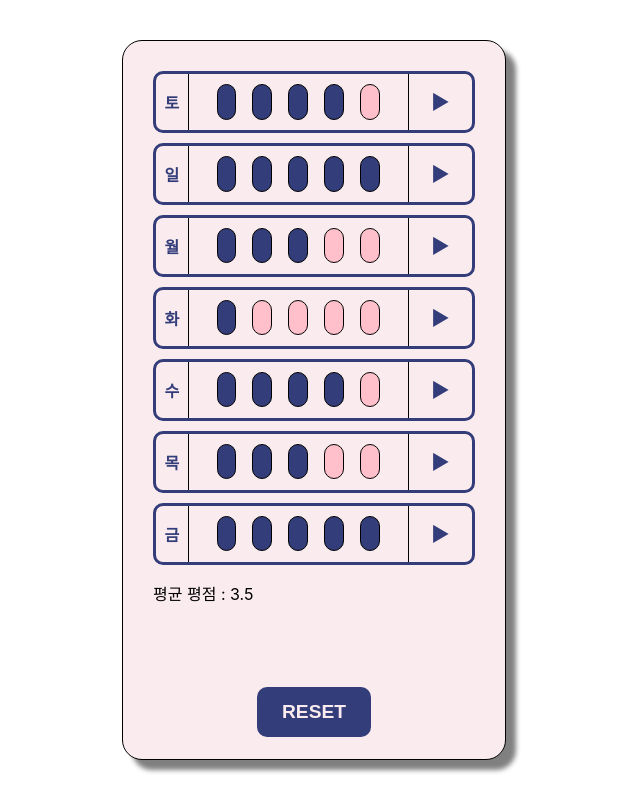
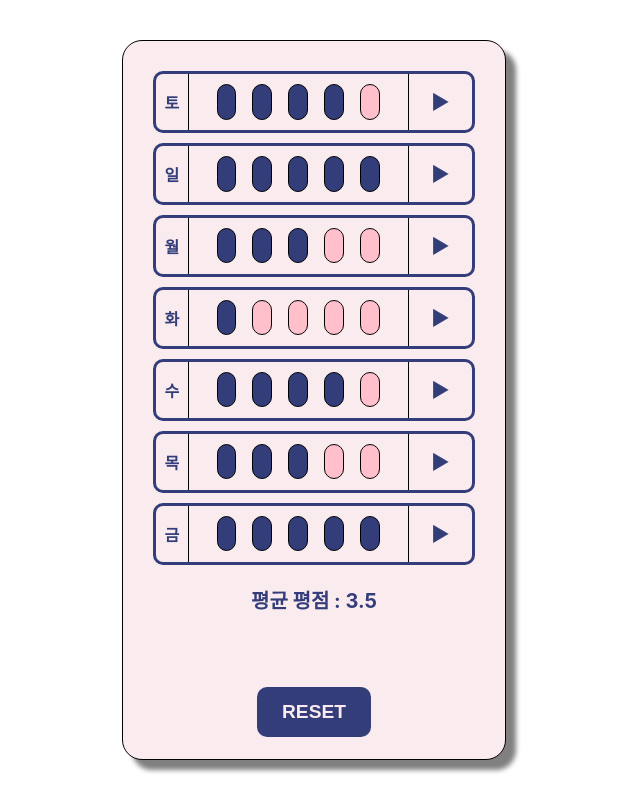
Before and after one commit to nggoong/hanghae-weekly-grade, a React (Create React App) app: page / in a window 1280 px wide. Shown: the whole page, without its empty margins (326-966 px from the left). Built offline with nearby package versions, Linux system fonts and the light colour scheme.

Commit message:
코드 정리 및 평균 평점 스타일링

```diff
--- a/src/App.js
+++ b/src/App.js
@@ -27,7 +27,6 @@ const App = () => {
     setDatas(day_and_score);
   }
 
-  // 요일
   useEffect(()=> {
     getDayScore();
   }, []);
--- a/src/components/GradeBar.js
+++ b/src/components/GradeBar.js
@@ -12,9 +12,14 @@ const GradeBar = ({ datas, average, setAverage }) => {
         <GradeBarListWrapper>
             {datas.map((data, index) => <GradeBarItem data={data} key={index}/>)}
         </GradeBarListWrapper>
+
+        <AverageArea>
         <p>평균 평점 : {average}</p>
+        </AverageArea>
+
+
         <GradeBarButtonWrapper>
-            <button onClick={()=> setAverage(0)}>RESET</button>
+            <button onClick={()=> setAverage('0')}>RESET</button>
         </GradeBarButtonWrapper>
         </>
     )
@@ -50,6 +55,17 @@ const GradeBarButtonWrapper = styled.div`
         font-size:120%;
         font-weight:bold;
         cursor:pointer;
+    }
+`
+
+const AverageArea = styled.div`
+    display:flex;
+    justify-content:center;
+    width:100%;
+    & > p {
+        color:#333D79;
+        font-size:20px;
+        font-weight:bold;
     }
 `
 
```
